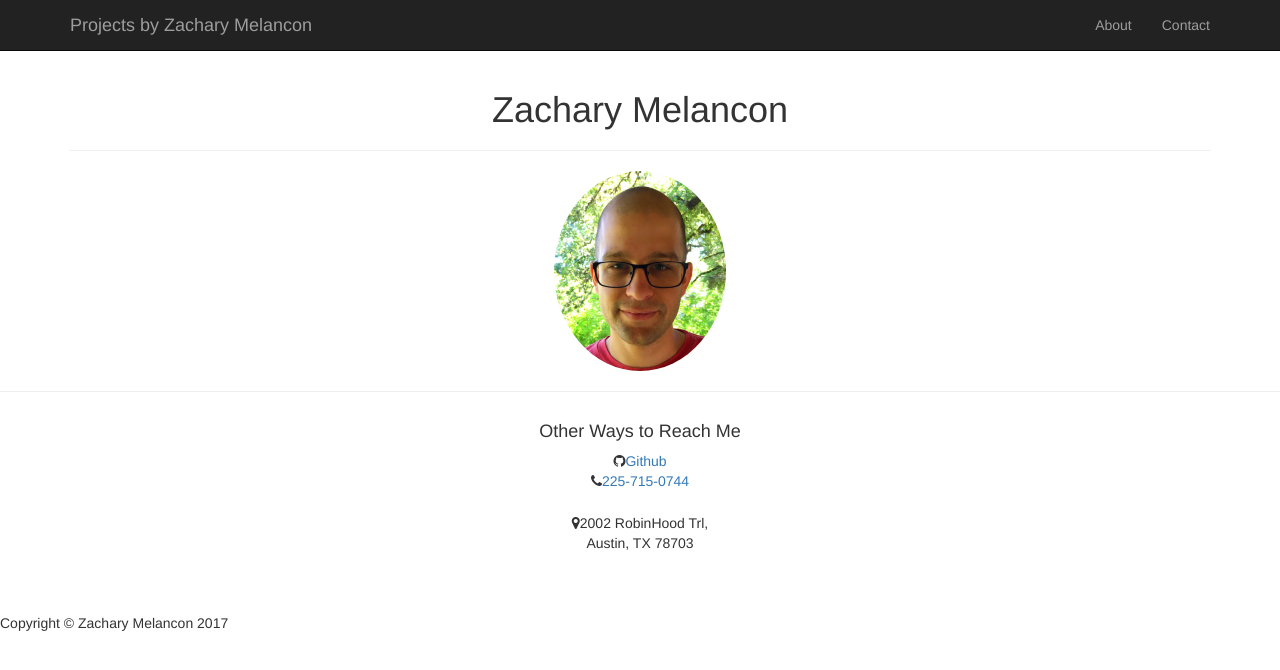
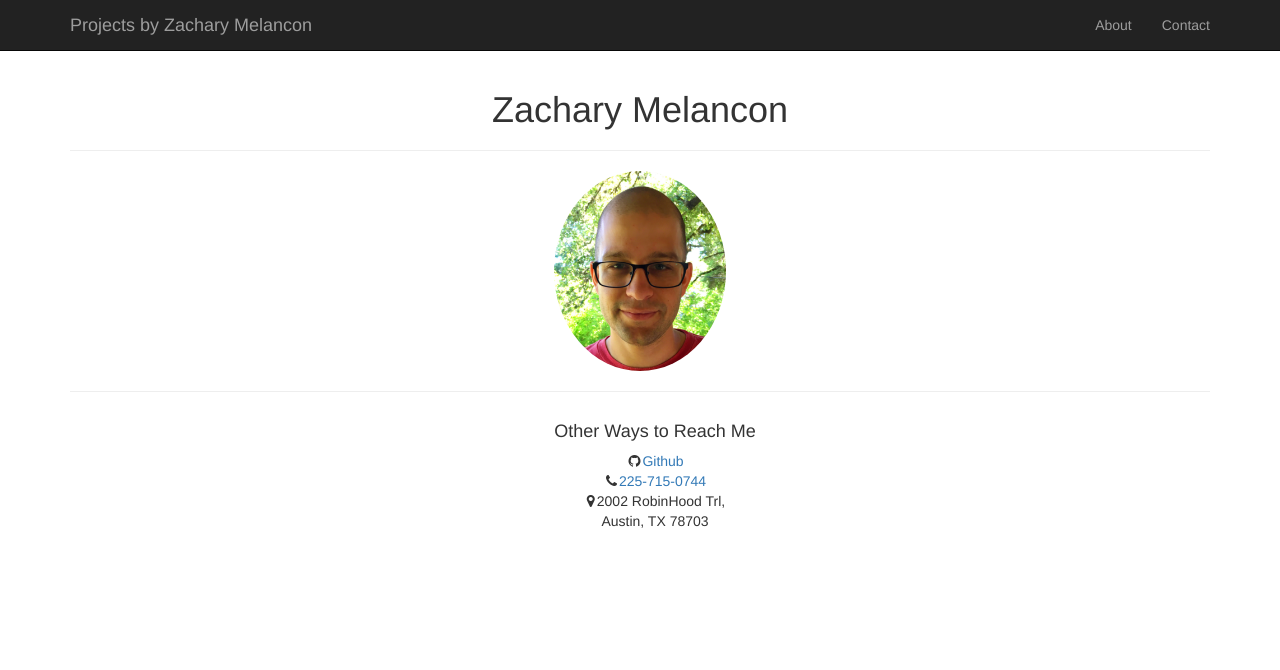
Before and after one commit to melanconz/portfolio, a website: page public/contact.html in a window 1280 px wide. Drawn offline with Linux system fonts and the light colour scheme.

Commit message:
fixes styles

```diff
--- a/public/contact.html
+++ b/public/contact.html
@@ -98,7 +98,6 @@
                 </div>
             </div>
         </div>
-    </div>
 
         <hr />
         <!-- ******Other Contact Section****** -->
@@ -107,9 +106,9 @@
                 <h4>Other Ways to Reach Me</h4>
                 <div>
                     <ul class="other-info list-unstyled col-md-6 col-sm-10 col-xs-12 col-md-offset-3 col-sm-offset-1 xs-offset-0">
-                    <li><i class="fa fa-github"></i><a href="https://www.github.com/melanconz/" target="_blank">Github</a></li>
-                    <li><i class="fa fa-phone"></i><a href="tel:+12257150744">225-715-0744</a></li>
-                    <li><i class="fa fa-map-marker" style="padding-top: 25px; "></i>2002 RobinHood Trl, <br/> Austin, TX 78703</li>
+                        <li><i class="fa fa-github" style="padding:2px;"></i><a href="https://www.github.com/melanconz/" target="_blank">Github</a></li>
+                        <li><i class="fa fa-phone" style="padding:2px;"></i><a href="tel:+12257150744">225-715-0744</a></li>
+                        <li><i class="fa fa-map-marker" style="padding:2px;"></i>2002 RobinHood Trl, <br/> Austin, TX 78703</li>
                     </ul>
                 </div>
                 <!--//row-->
@@ -117,16 +116,6 @@
             <!--//container-->
         </section>
         <!--//contact-other-section-->
-
-    <!-- Footer -->
-    <footer>
-        <div class="row">
-            <div class="col-lg-12">
-                <p>Copyright &copy; Zachary Melancon 2017</p>
-            </div>
-        </div>
-        <!-- /.row -->
-    </footer>
 
     </div>
     <!-- /.container -->
```
Also changed, not shown: public/about.html (+11 -4 lines). Lines whose indentation alone changed are shown as unchanged.
